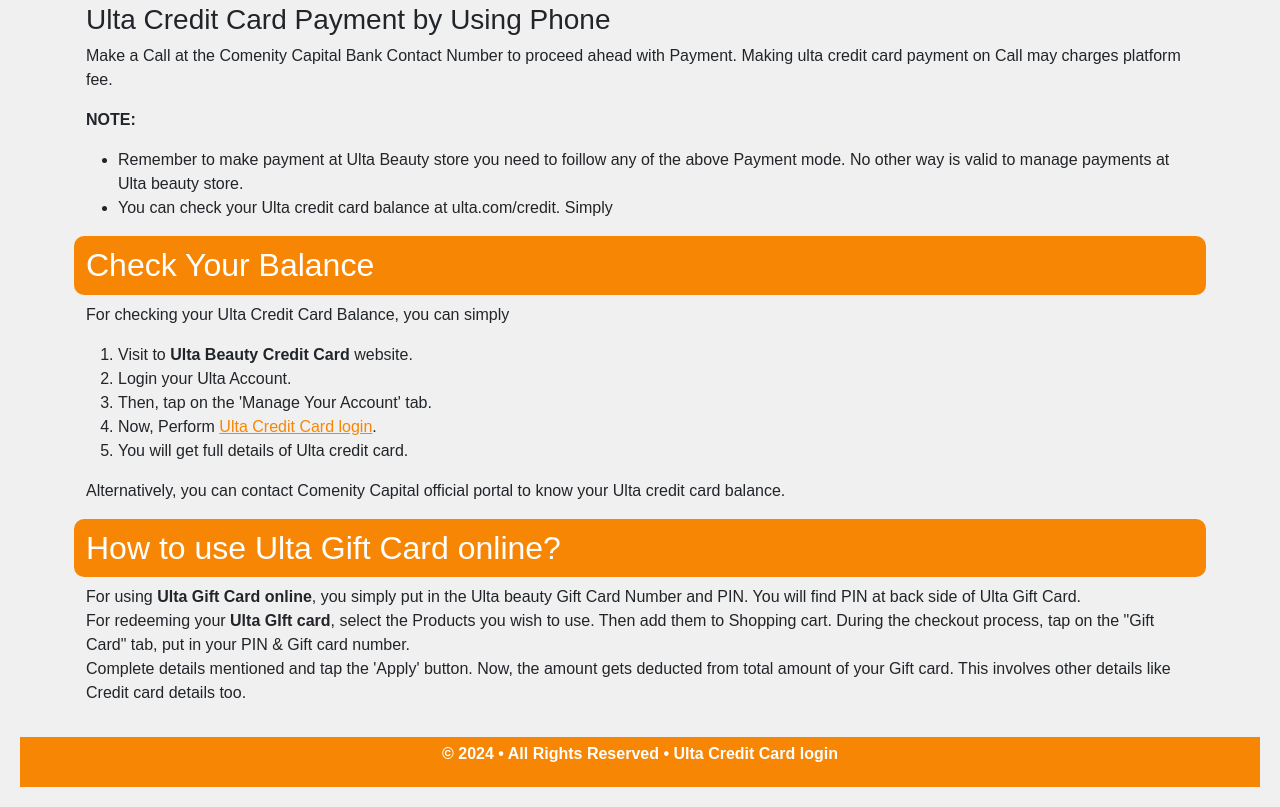
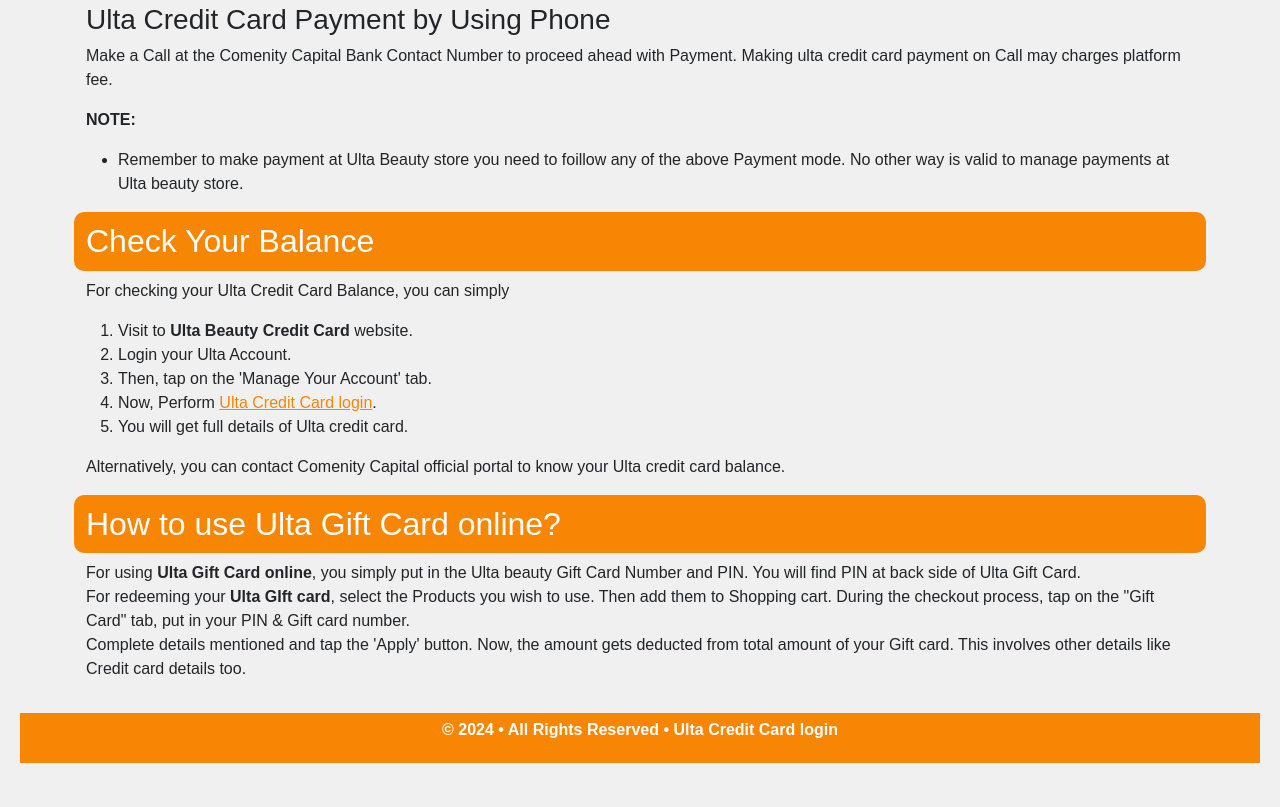
Before and after one commit to ultacreditcardlogin/ultacreditcardlogin.github.io, a plain HTML site: page index.html in a window 1280 px wide. Shown: the part 1590-2397 px from the top of the page. After the commit the page ends 2373 px from the top, so only its background shows below. Drawn offline with nearby package versions, Linux system fonts and the light colour scheme.

Commit message:
Update index.html

```diff
--- a/index.html
+++ b/index.html
@@ -246,7 +246,6 @@
 <div>
 <ul>
     <li>Remember to make payment at Ulta Beauty store you need to foillow any of the above Payment mode. No other way is valid to manage payments at Ulta beauty store.</li>
-    <li>You can check your Ulta credit card balance at ulta.com/credit. Simply </li>
 </ul>
 </div>
 <br>
```
